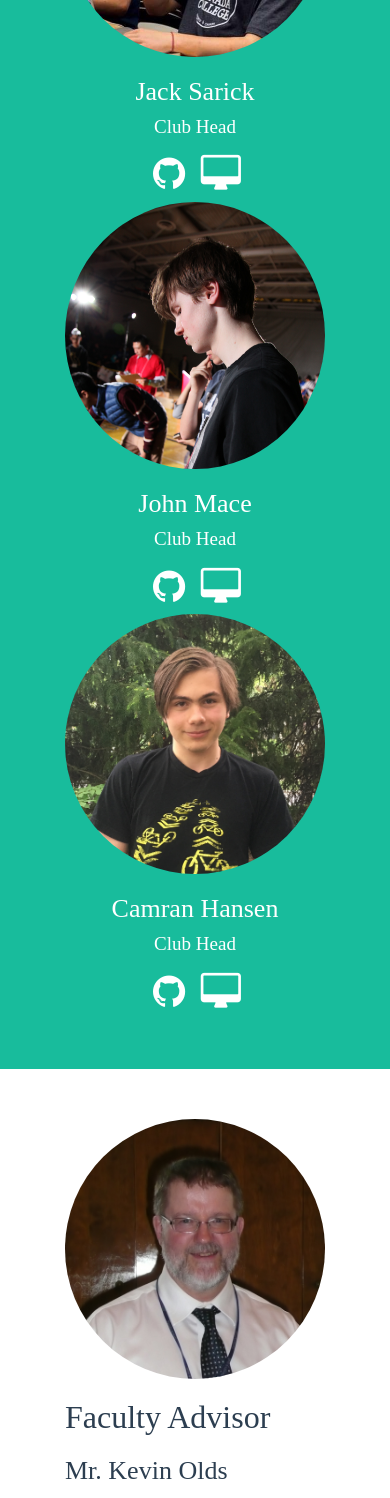
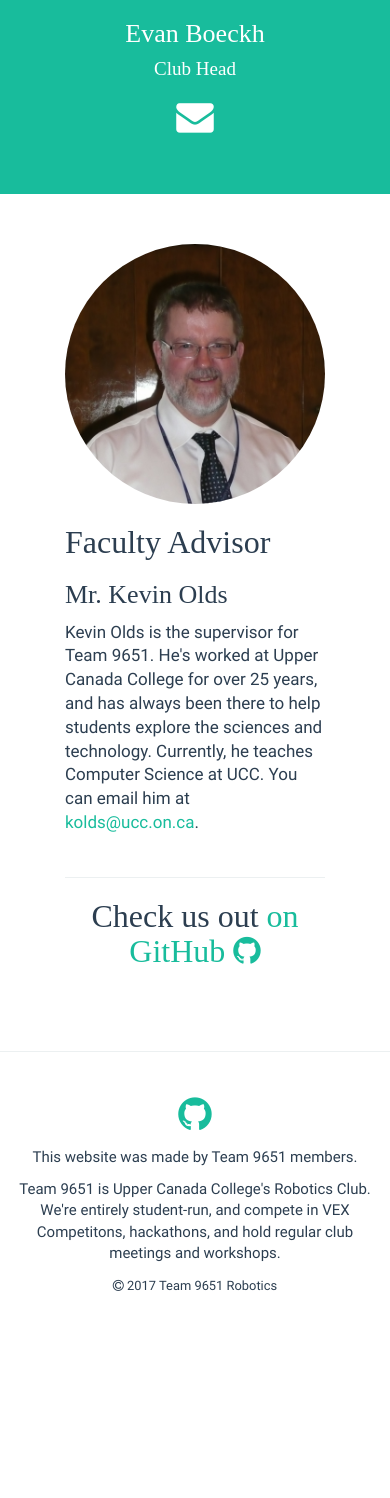
Before and after one commit to 9651-Robotics/website, a PHP site: page /contact.php in a window 390 px wide. Shown: the part 789-2287 px from the top of the page. After the commit the page ends 2080 px from the top, so only its background shows below. Run offline with PHP 8.4, Linux system fonts and the light colour scheme; some web fonts are replaced.

Commit message:
swaps out club heads

```diff
--- a/contact.php
+++ b/contact.php
@@ -21,33 +21,18 @@
           <h2>Club Leadership</h2>
         </div>
         <div class="row text-center">
-          <div class="col-sm-3">
-            <img class="img-responsive img-circle" src="img/matt.png" />
-            <h3>Matthew Wang</h3>
-            <h4>Club Head</h4>
-            <a class="text-white icon-medium" href="https://github.com/malsf21/"><span class="fa fa-fw fa-github"></span></a>
-            <a class="text-white icon-medium" href="https://matthewwang.me/"><span class="fa fa-fw fa-desktop"></span></a>
-          </div>
-          <div class="col-sm-3">
-            <img class="img-responsive img-circle" src="img/jack.jpg" />
-            <h3>Jack Sarick</h3>
-            <h4>Club Head</h4>
-            <a class="text-white icon-medium" href="https://github.com/jacksarick/"><span class="fa fa-fw fa-github"></span></a>
-            <a class="text-white icon-medium" href="https://sarick.tech/"><span class="fa fa-fw fa-desktop"></span></a>
-          </div>
-          <div class="col-sm-3">
+          <div class="col-sm-6">
             <img class="img-responsive img-circle" src="img/john.png" />
             <h3>John Mace</h3>
             <h4>Club Head</h4>
             <a class="text-white icon-medium" href="https://github.com/j0hnmace/"><span class="fa fa-fw fa-github"></span></a>
             <a class="text-white icon-medium" href="https://jmace.me/"><span class="fa fa-fw fa-desktop"></span></a>
           </div>
-          <div class="col-sm-3">
-            <img class="img-responsive img-circle" src="img/camran.jpg" />
-            <h3>Camran Hansen</h3>
+          <div class="col-sm-6">
+            <img class="img-responsive img-circle" src="img/evan.png" />
+            <h3>Evan Boeckh</h3>
             <h4>Club Head</h4>
-            <a class="text-white icon-medium" href="https://github.com/camranhansen"><span class="fa fa-fw fa-github"></span></a>
-            <a class="text-white icon-medium" href="http://camranhansen.me/"><span class="fa fa-fw fa-desktop"></span></a>
+            <a class="text-white icon-medium" href="mailto:evan.boeckh@ucc.on.ca"><span class="fa fa-fw fa-envelope"></span></a>
           </div>
         </div>
       </div>
```
Also changed, not shown: img/evan.jpg (added).
